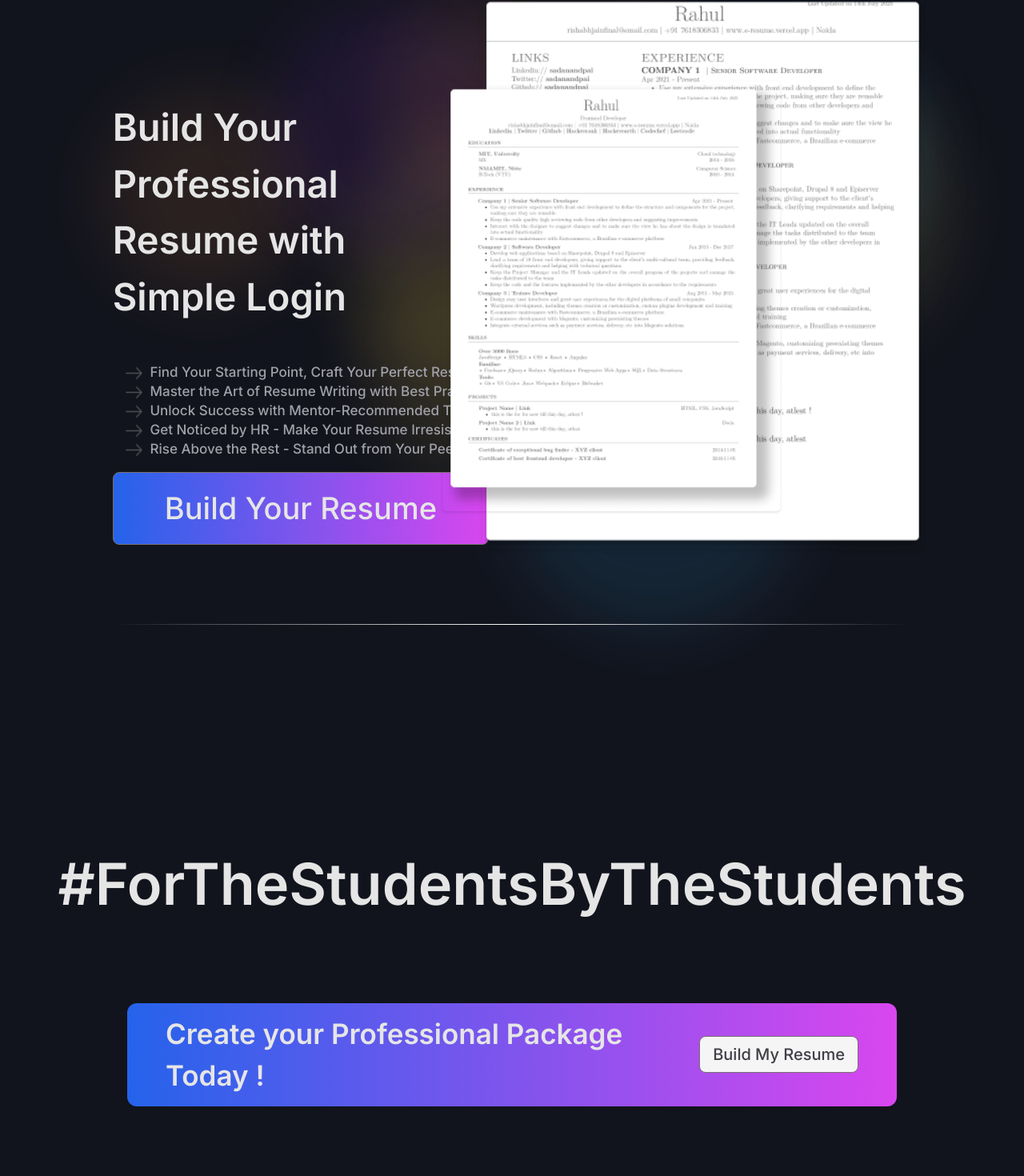
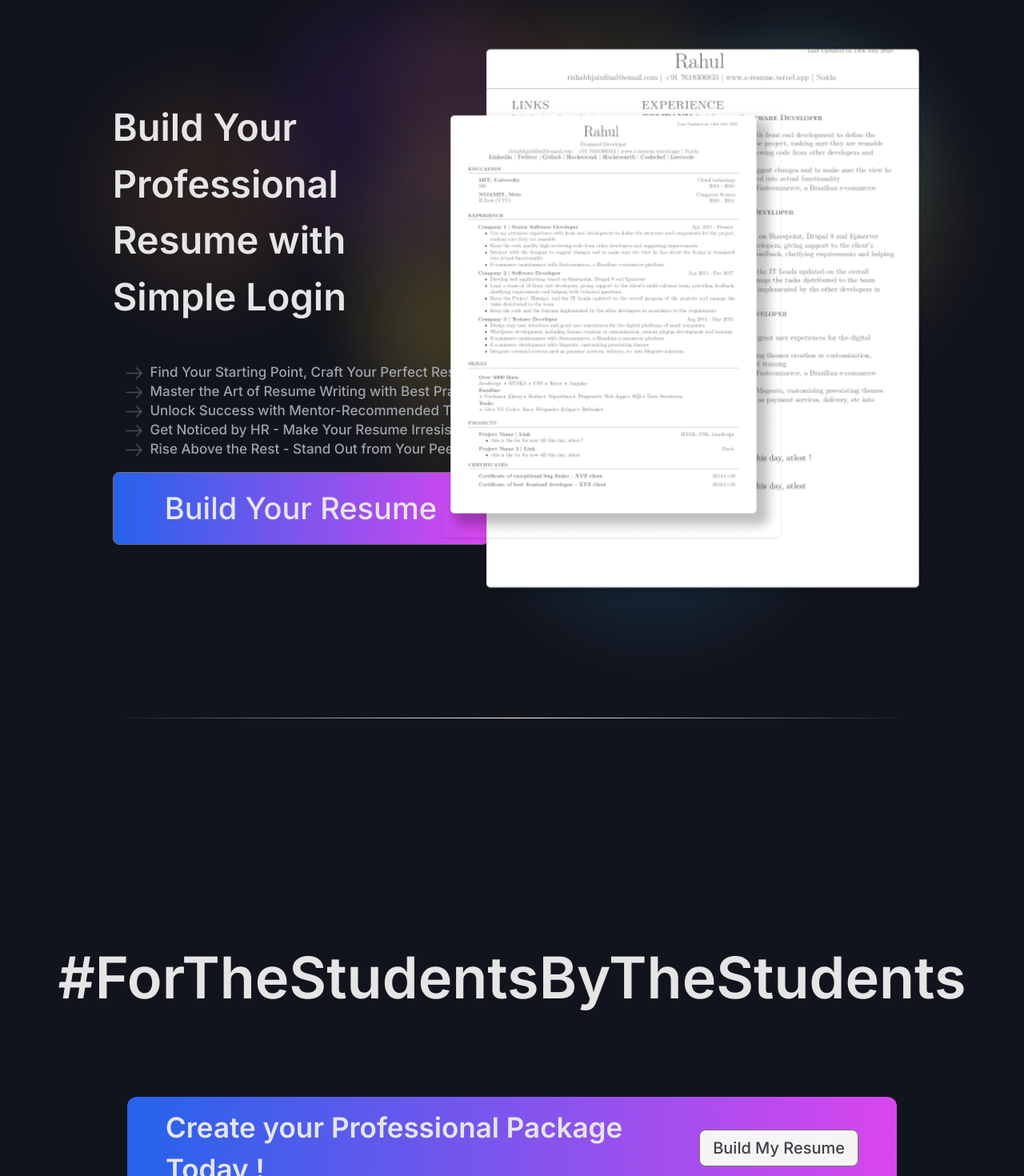
Before and after one commit to rishi23root/buildYourResume, a Next.js app: page / in a window 1280 px wide. Shown: the part 100-1570 px from the top of the page at 80% size. Built offline with nearby package versions, Linux system fonts and the light colour scheme.

Commit message:
desktop finalized

```diff
--- a/src/app/page.tsx
+++ b/src/app/page.tsx
@@ -12,7 +12,7 @@ export default function Home() {
 
   return (
     // make whole page with 10/12 width and center it on above medium screens
-    <div className="app px-[11%] py-[2.5rem] h-full flex flex-col gap-20 snap-y snap-mandatory ">
+    <div className="app px-[11%] py-[2.5rem]  flex flex-col gap-20  ">
       {/* paint each section */}
       <Nav editorLink={editorLink} />
       <HeroSection />
--- a/src/components/Line.tsx
+++ b/src/components/Line.tsx
@@ -2,7 +2,7 @@ import React from "react";
 
 function Line() {
   return (
-    <div className="my-24 snap-none">
+    <div className="my-24">
       <div className="w-full h-[1px] bg-gradient-to-r from-transparent via-white to-transparent"></div>
     </div>
   );
--- a/src/components/Sections/HeroSection.tsx
+++ b/src/components/Sections/HeroSection.tsx
@@ -3,7 +3,7 @@ import React from "react";
 
 function HeroSection() {
   return (
-    <section className="snap-normal snap-center flex items-center justify-between h-[55vh] my-10">
+    <section className=" flex items-center justify-between min-h-[55vh] my-10 ">
       {/* text  */}
       <div className="flex flex-col justify-between h-full ">
         <div className="w-[45vw] flex-col justify-start items-start gap-[2rem] flex ">
--- a/src/components/Sections/Section2.tsx
+++ b/src/components/Sections/Section2.tsx
@@ -3,7 +3,7 @@ import React from "react";
 
 function Section2({ editorLink }: { editorLink: string }) {
   return (
-    <section className="snap-normal snap-center h-[65vh] fc fce ">
+    <section className=" min-h-[65vh] fc fce ">
       <div className="">
         <div className="text-center text-neutral-200 text-[4.5rem] font-semibold">
           #ForTheStudentsByTheStudents
--- a/src/components/Sections/SectionAbout.tsx
+++ b/src/components/Sections/SectionAbout.tsx
@@ -4,7 +4,7 @@ export function SectionAbout({ editorLink }: { editorLink: string }) {
   return (
     <section
       id="about"
-      className="snap-normal snap-center h-[65vh] fc fce w-full fcc fc gap-8 "
+      className=" h-[65vh] fc fce w-full fcc fc gap-8 "
     >
       {/* heading */}
       <div className="w-full gap-4 text-center fcc fc">
--- a/src/components/Sections/SectionFeatures.tsx
+++ b/src/components/Sections/SectionFeatures.tsx
@@ -4,7 +4,7 @@ import { motion } from "framer-motion";
 
 function SectionFeatures({ editorLink }: { editorLink: string }) {
   return (
-    <section id="features" className="snap-normal snap-center">
+    <section id="features" className="">
       <div className="w-full h-full gap-16 fc fss ">
         {/* text */}
         <div className="w-full gap-2 fc fcc">
--- a/src/components/Sections/SectionPrice.tsx
+++ b/src/components/Sections/SectionPrice.tsx
@@ -3,7 +3,7 @@ import React from "react";
 
 export function SectionPrice({ editorLink }: { editorLink: string }) {
   return (
-    <section id="pricing" className="snap-normal snap-center h-[65vh] fc fce w-full gap-2">
+    <section id="pricing" className=" h-[65vh] fc fce w-full gap-2">
       {/* heading */}
       <div className="w-full gap-4 text-center fcc fc">
         <div className="text-5xl font-bold text-neutral-200 ">
```
